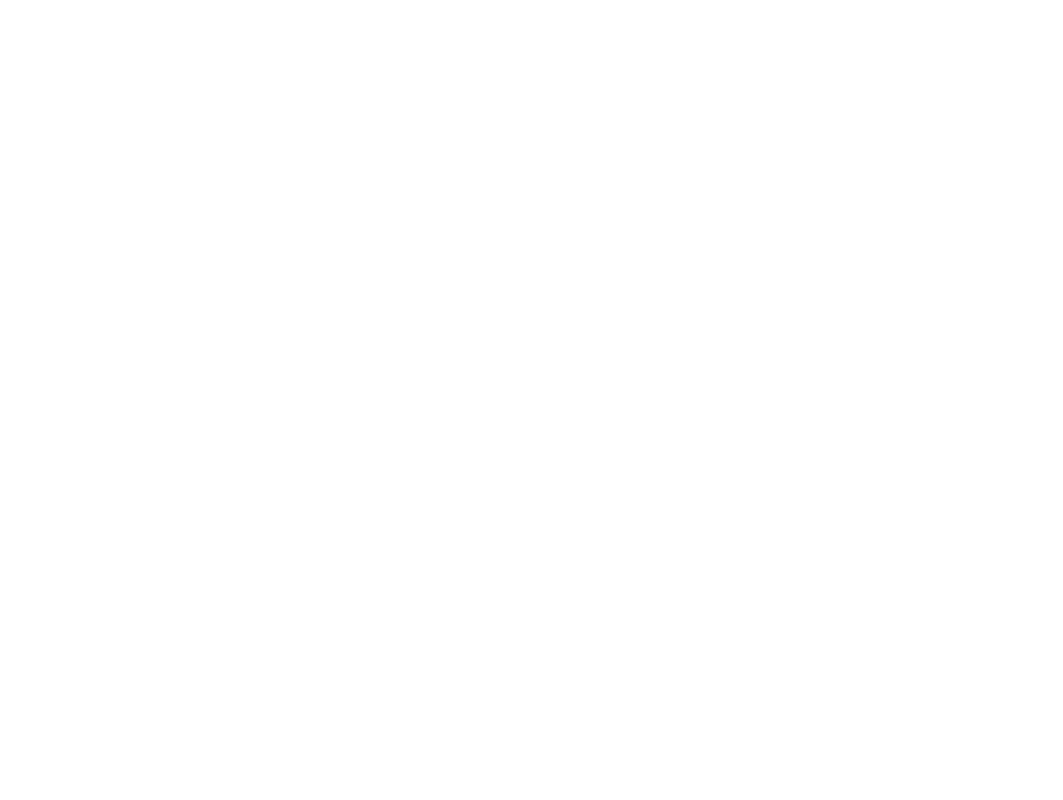
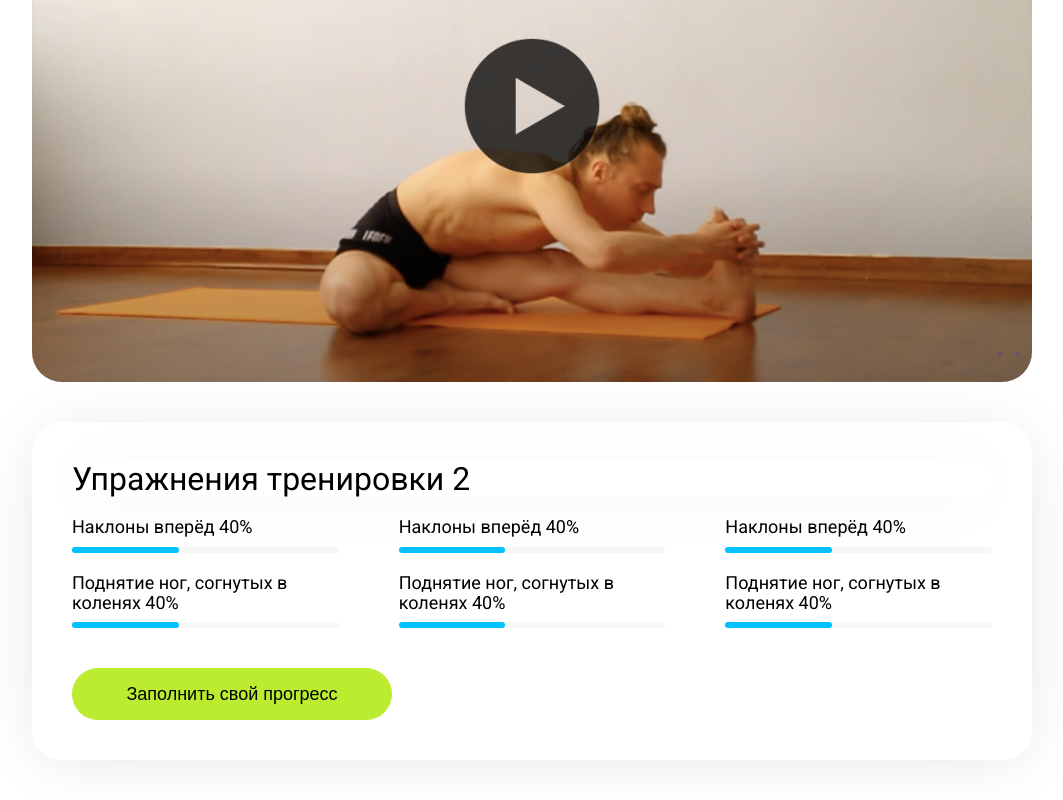
Before and after one commit to MarinaAlPu/sky-fitness-pro, a React (Vite) app: page /workout/1 in a window 1280 px wide. Shown: the part 414-1214 px from the top of the page, without its empty margins (108-1171 px from the left). Before the commit the page ends 800 px from the top, so only its background shows below. Built offline with nearby package versions, Linux system fonts and the light colour scheme.

Commit message:
Add workout page

```diff
--- a/src/components/workout/Workout.style.ts
+++ b/src/components/workout/Workout.style.ts
@@ -0,0 +1,148 @@
+import styled from "styled-components";
+
+
+export const SWrapper = styled.div`
+  width: 100%;
+  min-height: 100vh;
+  background-color: #FAFAFA;
+  /* flex-grow: 1; */
+  /* overflow: hidden; */
+  /* margin-top: 120px; */
+  margin-top: 85px;
+`;
+
+export const SContainer = styled.div`
+  width: 100%;
+  max-width: 1440px;
+  min-height: 100vh;
+  margin: 0 auto;
+  padding: 60px 140px 260px 140px;
+  display: flex;
+  flex-direction: column;
+  background-color: #FFFFFF;
+  /* flex-wrap: wrap; */
+  /* position: relative; */
+
+  @media screen and (max-width: 375px) {
+    padding: 24px 16px 40px 16px;
+  }
+`;
+
+export const STitle = styled.div`
+  font-weight: 500;
+  font-size: 60px;
+  line-height: 100%;
+  letter-spacing: 0px;
+  padding-bottom: 40px;
+
+  @media screen and (max-width: 375px) {
+    font-weight: 500;
+    font-size: 24px;
+    padding-bottom: 24px;
+  }
+`;
+
+export const SVideo = styled.img`
+  width: 1160;
+  height: 639;
+  border-radius: 30px;
+  margin-bottom: 40px;
+
+  @media screen and (max-width: 375px) {
+    width: 343;
+    height: 189;
+  }
+`;
+
+export const SWorkoutPanel = styled.div`
+  /* width: 1160;
+  height: 639; */
+  border-radius: 30px;
+  padding: 40px;
+  box-shadow: 0px 4px 67px -12px #00000021;
+  display: flex;
+  flex-direction: column;
+
+  @media screen and (max-width: 375px) {
+    padding: 30px;
+  }
+`;
+
+export const SWorkoutTitle = styled.div`
+  font-weight: 400;
+  font-size: 32px;
+  line-height: 110%;
+  letter-spacing: 0%;
+  border-radius: 30px;
+  box-shadow: 0px 4px 67px -12px #00000021;
+  margin-bottom: 20px;
+
+  @media screen and (max-width: 375px) {
+    /* font-weight: 400;
+    font-size: 32px; */
+  }
+`;
+
+export const SWorkoutExercises = styled.div`
+  margin-bottom: 40px;
+  /* display: flex; */
+  /* flex-direction: row; */
+  /* flex-wrap: wrap; */
+  display: grid;
+  grid-template-columns: repeat(3, 1fr);
+  column-gap: 60px;
+  row-gap: 20px;
+
+  @media screen and (max-width: 375px) {
+    /* flex-direction: column; */
+    grid-template-columns: 1fr;
+    gap: 24px;
+  }
+`;
+
+export const SWorkoutExercise = styled.div`
+  /* width: 320px; */
+  /* height: 189; */
+  display: flex;
+  flex-direction: column;
+  gap: 10px;
+
+  @media screen and (max-width: 375px) {
+    /* width: 343;
+    height: 189; */
+  }
+`;
+
+export const SExerciseTitle = styled.div`
+  font-weight: 400;
+  font-size: 18px;
+  line-height: 110%;
+  letter-spacing: 0px;
+
+  @media screen and (max-width: 375px) {
+    /* width: 343;
+    height: 189; */
+  }
+`;
+
+export const SExerciseProgress = styled.div`
+  width: 100%;
+  height: 6px;
+  border-radius: 50px;
+  background-color: #F7F7F7;
+  border: none;
+  outline: none;
+
+  @media screen and (max-width: 375px) {
+    /* width: 343;
+    height: 189; */
+  }
+`;
+
+export const SProgressFill = styled.div<{ $percent: number }>`
+  height: 100%;
+  background-color: #00C1FF;
+  border-radius: 50px;
+
+  width: ${props => props.$percent}%;
+`;
--- a/src/components/workout/Workout.tsx
+++ b/src/components/workout/Workout.tsx
@@ -1,8 +1,80 @@
+import { Button } from "../button/Button";
+import { Header } from "../header/Header";
+import { SContainer, SWrapper, STitle, SVideo, SWorkoutPanel, SWorkoutTitle, SWorkoutExercises, SWorkoutExercise, SExerciseTitle, SExerciseProgress, SProgressFill } from "./Workout.style";
 
 
 export const Workout = () => {
 
+  const progress = 40;
+
+  const handleSetProgress = () => {
+    console.log("Нажали кнопку Заполнить свой прогресс");
+  }
+
   return (
-    <>Страница тренировки</>
+    <>
+      <Header />
+      <SWrapper>
+        <SContainer>
+          <STitle>Йога</STitle>
+          <SVideo src="/images/video.png" alt="Видео" />
+
+          <SWorkoutPanel>
+            <SWorkoutTitle>Упражнения тренировки 2</SWorkoutTitle>
+
+            <SWorkoutExercises>
+              <SWorkoutExercise>
+                <SExerciseTitle>Наклоны вперёд {progress}%</SExerciseTitle>
+                <SExerciseProgress>
+                  <SProgressFill $percent={progress} />
+                </SExerciseProgress>
+              </SWorkoutExercise>
+
+              <SWorkoutExercise>
+                <SExerciseTitle>Наклоны вперёд {progress}%</SExerciseTitle>
+                <SExerciseProgress>
+                  <SProgressFill $percent={progress} />
+                </SExerciseProgress>
+              </SWorkoutExercise>
+
+              <SWorkoutExercise>
+                <SExerciseTitle>Наклоны вперёд {progress}%</SExerciseTitle>
+                <SExerciseProgress>
+                  <SProgressFill $percent={progress} />
+                </SExerciseProgress>
+              </SWorkoutExercise>
+
+              <SWorkoutExercise>
+                <SExerciseTitle>Поднятие ног, согнутых в коленях {progress}%</SExerciseTitle>
+                <SExerciseProgress>
+                  <SProgressFill $percent={progress} />
+                </SExerciseProgress>
+              </SWorkoutExercise>
+
+              <SWorkoutExercise>
+                <SExerciseTitle>Поднятие ног, согнутых в коленях {progress}%</SExerciseTitle>
+                <SExerciseProgress>
+                  <SProgressFill $percent={progress} />
+                </SExerciseProgress>
+              </SWorkoutExercise>
+
+              <SWorkoutExercise>
+                <SExerciseTitle>Поднятие ног, согнутых в коленях {progress}%</SExerciseTitle>
+                <SExerciseProgress>
+                  <SProgressFill $percent={progress} />
+                </SExerciseProgress>
+              </SWorkoutExercise>
+            </SWorkoutExercises>
+
+            <Button
+              width={{desktop: "320px", mobile: "100%"}}
+              onClick={handleSetProgress}
+            >
+              Заполнить свой прогресс
+            </Button>
+          </SWorkoutPanel>
+        </SContainer>
+      </SWrapper>
+    </>
   )
 }
```
